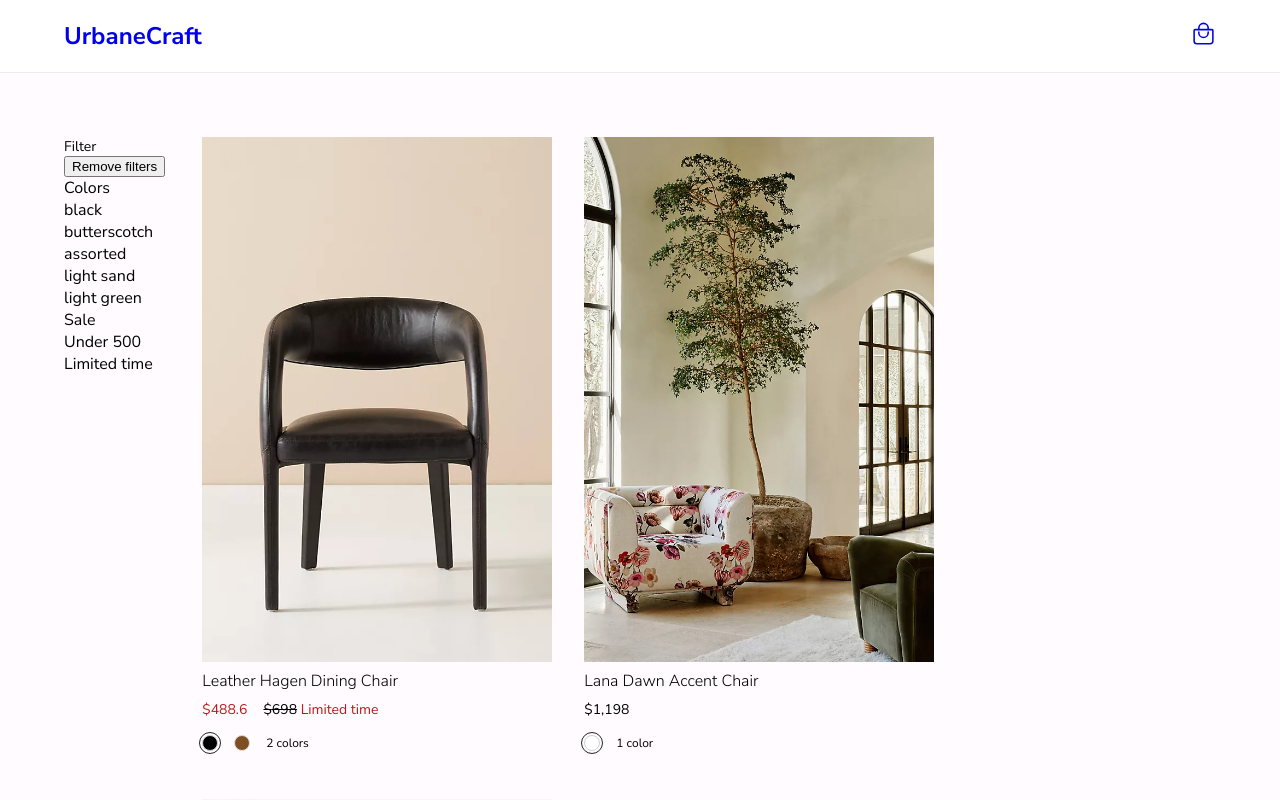
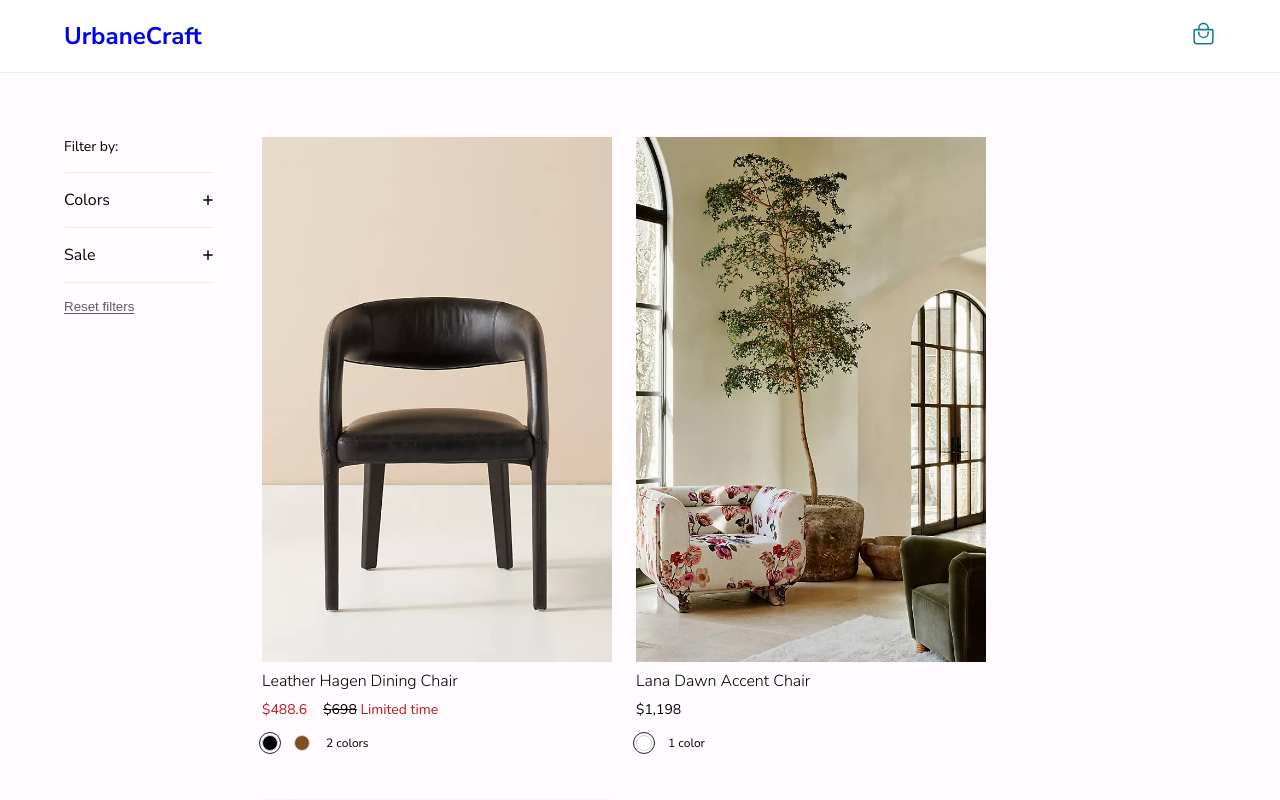
Before and after one commit to itsninam/furn, a React (Create React App) app: page /chairs in a window 1280 px wide. Shown: the top 800 px of the page. Built offline with nearby package versions, Linux system fonts and the light colour scheme; data requests are answered from the project's data file.

Commit message:
Filter menu and styling

```diff
--- a/src/App.css
+++ b/src/App.css
@@ -1,8 +1,11 @@
 /* Base styles */
 :root {
   --light-grey: #edede9;
+  --dark-grey: #5c5c5f;
   --background-colour: #fffbff;
   --red-colour: #ba181b;
+  --accent-colour: #167a92;
+  --neutral-colour: #e2ddd6;
 }
 html {
   font-size: 62.5%;
@@ -24,18 +27,12 @@ ul {
 ul.product-list,
 ul.shop-products {
   display: flex;
-  /* justify-content: center; */
   flex-wrap: wrap;
-  gap: 32px;
+  gap: 24px;
   row-gap: 48px;
 }
 
 .product-list {
-  width: 88%;
-}
-
-.filter-container {
-  width: 150px;
   flex: 1;
 }
 
@@ -66,17 +63,20 @@ h1 {
 
 .products-page {
   display: flex;
-  gap: 24px;
+  gap: 48px;
 }
 
 button {
   cursor: pointer;
   display: block;
+  background-color: transparent;
+  border: none;
+  padding: 0px;
 }
 
 button.primary {
   border: 1px solid transparent;
-  background-color: #168aad;
+  background-color: var(--accent-colour);
   color: white;
   text-transform: uppercase;
   padding: 8px 16px;
@@ -91,8 +91,12 @@ button.primary {
   display: flex;
   justify-content: center;
   align-items: center;
-  background-color: #e2ddd6;
+  background-color: var(--neutral-colour);
   border: none;
+}
+
+.btn-quickview:hover {
+  color: var(--accent-colour);
 }
 
 .btn-color {
@@ -100,7 +104,7 @@ button.primary {
   width: 16px;
   border-radius: 50%;
   margin-right: 16px;
-  border: 1px solid #e2ddd6;
+  border: 1px solid var(--neutral-colour);
 }
 
 .btn-color.active {
@@ -220,6 +224,7 @@ form button {
 .cart-icon {
   height: 25px;
   width: 25px;
+  color: var(--accent-colour);
 }
 
 nav {
@@ -243,6 +248,25 @@ nav .wrapper {
   display: flex;
   align-items: center;
   justify-content: flex-end;
+  position: relative;
+}
+
+.cart-count {
+  height: 20px;
+  width: 20px;
+  background-color: var(--accent-colour);
+  border-radius: 50%;
+  display: flex;
+  justify-content: center;
+  align-items: center;
+  position: absolute;
+  right: -10px;
+  top: -5px;
+}
+
+.cart-count span {
+  color: white;
+  font-weight: 600;
 }
 
 .shop-products,
@@ -282,3 +306,63 @@ th:not(:first-of-type) {
   width: 200px;
   text-align: right;
 }
+
+/* Filter menu */
+
+.filter-container {
+  width: 150px;
+}
+
+p.hide {
+  display: none;
+}
+
+.filter-tag {
+  padding-bottom: 16px;
+  border-bottom: 1px solid var(--light-grey);
+}
+
+.filter-list {
+  padding: 16px 0px;
+  border-bottom: 1px solid var(--light-grey);
+  cursor: pointer;
+}
+
+.filter-category {
+  display: flex;
+  align-items: center;
+  justify-content: space-between;
+  flex-direction: row;
+  font-size: 1.6rem;
+}
+
+.filter-category svg {
+  font-size: 1.2rem;
+}
+
+.filter-item {
+  padding: 8px 16px;
+  margin-bottom: 8px;
+}
+
+.filter-item:hover {
+  box-shadow: 0 0 0 1px var(--accent-colour) inset;
+  color: var(--accent-colour);
+}
+
+.filter-category.open {
+  margin-bottom: 8px;
+}
+
+.clear-btn {
+  padding: 8px 0px;
+  margin-top: 8px;
+  text-decoration: underline;
+  text-underline-offset: 2px;
+  color: var(--dark-grey);
+}
+
+.clear-btn:hover {
+  text-decoration: none;
+  color: var(--accent-colour);
+}
--- /dev/null
+++ b/src/components/filterMenu/FilterMenu.js
@@ -0,0 +1,36 @@
+import React from "react";
+import FilterMenuItems from "./FilterMenuItems";
+
+function FilterMenu({ colors, filterItems, handleRemoveFilters }) {
+  const filterMenuItems = [
+    {
+      category: "colors",
+      categoryItems: colors,
+    },
+    {
+      category: "saleItem",
+      categoryItems: ["true"],
+    },
+  ];
+
+  return (
+    <>
+      <p className="filter-tag">Filter by: </p>
+
+      <ul>
+        {filterMenuItems.map((item, index) => {
+          return (
+            <li key={index} className="filter-list">
+              <FilterMenuItems item={item} filterItems={filterItems} />
+            </li>
+          );
+        })}
+      </ul>
+      <button onClick={() => handleRemoveFilters()} className="clear-btn">
+        Reset filters
+      </button>
+    </>
+  );
+}
+
+export default FilterMenu;
--- /dev/null
+++ b/src/components/filterMenu/FilterMenuItems.js
@@ -0,0 +1,35 @@
+import { useState } from "react";
+import React from "react";
+import { FaPlus } from "react-icons/fa6";
+import { IoIosArrowDown } from "react-icons/io";
+
+function FilterMenuItems({ item, filterItems }) {
+  const [isOpen, setIsOpen] = useState(false);
+
+  return (
+    <>
+      <p
+        onClick={() => setIsOpen(!isOpen)}
+        className={`filter-category ${isOpen ? "open" : ""}`}
+      >
+        {item.category === "colors" ? "Colors" : "Sale"}
+        {isOpen ? <IoIosArrowDown /> : <FaPlus />}
+      </p>
+      {item.categoryItems.map((category, index) => {
+        return (
+          <p
+            key={index}
+            className={`filter-item ${isOpen ? "" : "hide"}`}
+            onClick={() => {
+              filterItems(item.category, category);
+            }}
+          >
+            {category === "true" ? "Limited items" : category}
+          </p>
+        );
+      })}
+    </>
+  );
+}
+
+export default FilterMenuItems;
--- a/src/components/products/ProductList.js
+++ b/src/components/products/ProductList.js
@@ -4,6 +4,7 @@ import { useParams } from "react-router-dom";
 import Loading from "../Loading";
 import Product from "./Product";
 import { useEffect, useState } from "react";
+import FilterMenu from "../filterMenu/FilterMenu";
 
 function ProductList() {
   const { isLoading, products } = useProducts();
@@ -20,56 +21,42 @@ function ProductList() {
     (product) => product.category === params.productCategory
   );
 
-  if (isLoading) {
-    return <Loading />;
-  }
-
-  const filterColor = (itemCategory, selectedItem) => {
+  const filterItems = (itemCategory, selectedItem) => {
+    if (itemCategory === "colors") {
       setFilteredProducts(
         currentProducts.filter((item) =>
           item[`${itemCategory}`].includes(selectedItem)
         )
       );
-  };
-
-  const filterPrice = (itemCategory, selectedItem) => {
+    } else {
       setFilteredProducts(
-      currentProducts.filter((item) => item[`${itemCategory}`] === selectedItem)
+        currentProducts.filter(
+          (item) => item[`${itemCategory}`] === Boolean(selectedItem)
+        )
       );
+    }
   };
 
   const colors = [
     ...new Set(currentProducts.flatMap((product) => product.colors)),
   ];
 
+  const handleRemoveFilters = () => {
+    setFilteredProducts(currentProducts);
+  };
+
+  if (isLoading) {
+    return <Loading />;
+  }
+
   return (
     <section className="products-page">
       <div className="filter-container">
-        <p>Filter</p>
-        <button onClick={() => setFilteredProducts(currentProducts)}>
-          Remove filters
-        </button>
-        <ul>
-          <li>
-            <span>Colors</span>
-            <ul>
-              {colors.map((color) => {
-                return (
-                  <li key={color} onClick={() => filterColor("colors", color)}>
-                    {color}
-                  </li>
-                );
-              })}
-            </ul>
-          </li>
-          <li>
-            <span>Sale</span>
-            <ul>
-              <li onClick={() => filterPrice("saleItem", true)}>Under 500</li>
-              <li>Limited time</li>
-            </ul>
-          </li>
-        </ul>
+        <FilterMenu
+          colors={colors}
+          filterItems={filterItems}
+          handleRemoveFilters={handleRemoveFilters}
+        />
       </div>
       {filteredProducts.length === 0 && "No products found"}
       <ul className="product-list">
--- a/src/components/products/TotalCartItems.js
+++ b/src/components/products/TotalCartItems.js
@@ -14,7 +14,12 @@ function TotalCartItems() {
 
   return (
     <div className="cart-container">
-      <p>{totalCartItems}</p>
+      {totalCartItems && (
+        <p className="cart-count">
+          <span>{totalCartItems}</span>
+        </p>
+      )}
+
       <Link to="cart">
         <IoBagHandleOutline className="cart-icon" />
       </Link>
```
Lines whose indentation alone changed are shown as unchanged.
